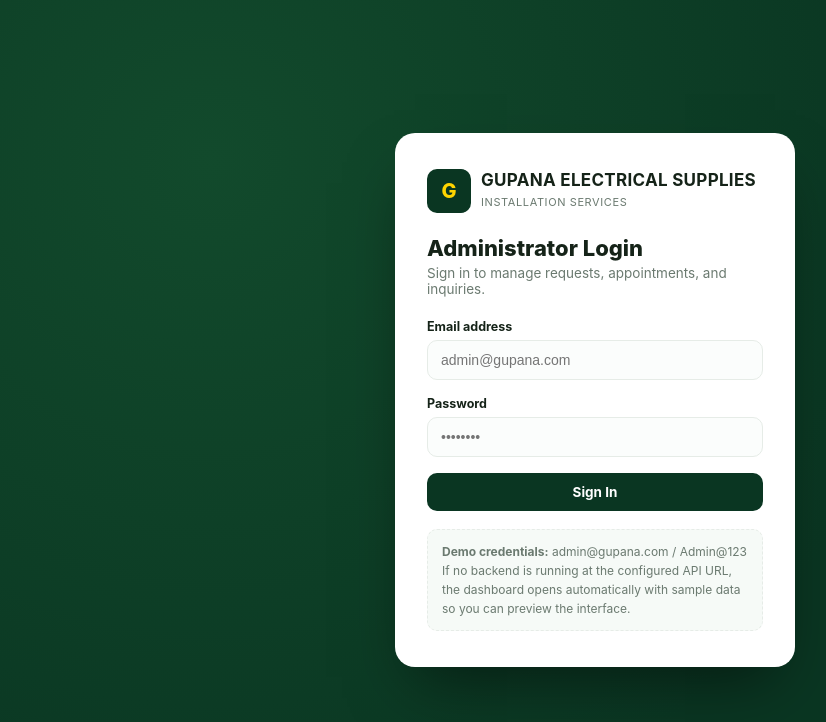
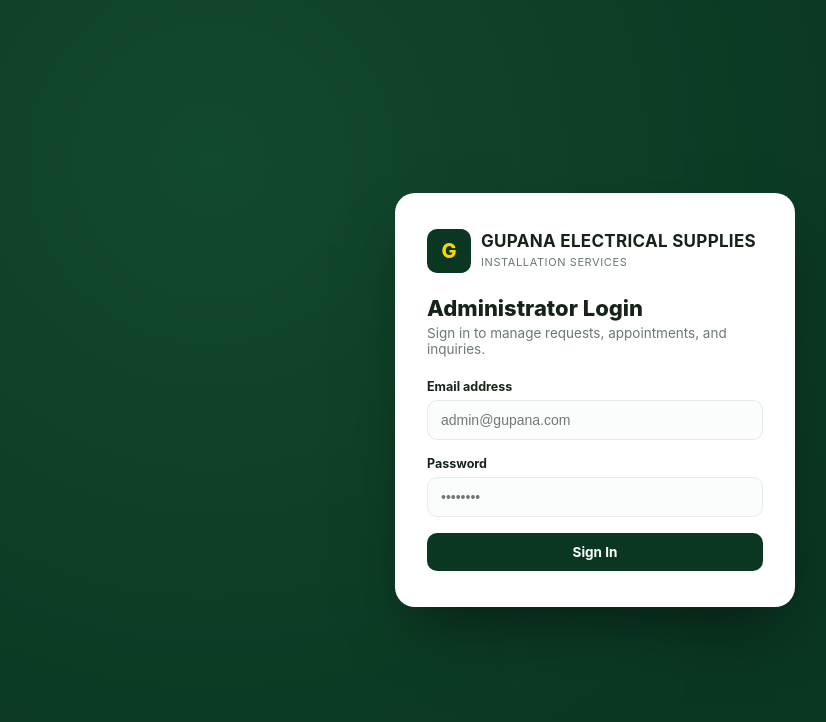
Before and after one commit to RodivieGupana/Gupana-Electrical-Supplies-and-Installation-Services-Request, a plain HTML site: page frontend/index.html in a window 1280 px wide. Shown: the whole page, without its empty margins (45-871 px from the left). Drawn offline with nearby package versions, Linux system fonts and the light colour scheme.

Commit message:
Remove demo credentials from login page

```diff
--- a/frontend/index.html
+++ b/frontend/index.html
@@ -293,10 +293,6 @@ tbody tr:hover{background:#fafcfa;}
       </div>
       <button type="submit" class="btn btn-primary">Sign In</button>
     </form>
-    <div class="login-demo">
-      <b>Demo credentials:</b> admin@gupana.com / Admin@123<br/>
-      If no backend is running at the configured API URL, the dashboard opens automatically with sample data so you can preview the interface.
-    </div>
   </div>
 </div>
 
```
Also changed, not shown: frontend/client.html (+1 -1 lines).
